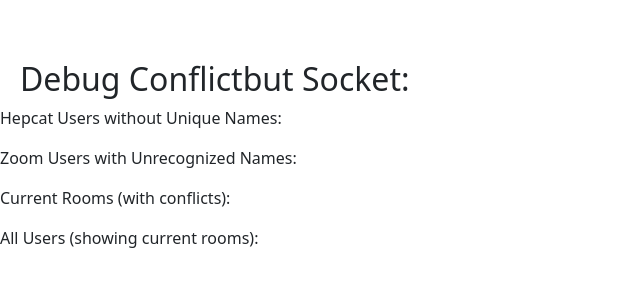
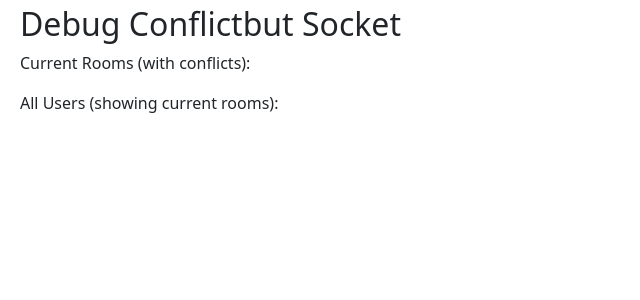
Before and after one commit to adamfinkelstein/hepcat, a Python web app: template app/templates/debug-conflictbot.html in a window 1280 px wide. Shown: the top 300 px of the page, without its empty margins (0-640 px from the left). Run offline with Jinja, Linux system fonts and the light colour scheme; the template is opened without the code that fills it, so the values that code supplies are empty; some libraries are stand-ins or nearby versions.

Commit message:
cleanup debug conflictbot

```diff
--- a/app/templates/debug-conflictbot.html
+++ b/app/templates/debug-conflictbot.html
@@ -11,9 +11,11 @@
               content="width=device-width, initial-scale=1, maximum-scale=1, user-scalable=no" />
         <meta http-equiv="origin-trial" content="" />
         <style>
-      /* Note: Zoom code includes Bootstrap v3.1.1 */
       h2 {
-        padding-top: 60px;
+        padding-top: 5px;
+        padding-left: 20px;
+      }
+      #debugging-output {
         padding-left: 20px;
       }
         </style>
@@ -26,14 +28,8 @@
                     referrerpolicy="no-referrer"></script>
             <script src="https://cdnjs.cloudflare.com/ajax/libs/socket.io/4.5.1/socket.io.js"
                     crossorigin="anonymous"></script>
-            <h2>Debug Conflictbut Socket:</h2>
+            <h2>Debug Conflictbut Socket</h2>
             <div id="debugging-output">
-                Hepcat Users without Unique Names:
-                <ul id="non-unique-user-list">
-                </ul>
-                Zoom Users with Unrecognized Names:
-                <ul id="unrecognized-user-list">
-                </ul>
                 Current Rooms (with conflicts):
                 <ul id="room-list">
                 </ul>
```
